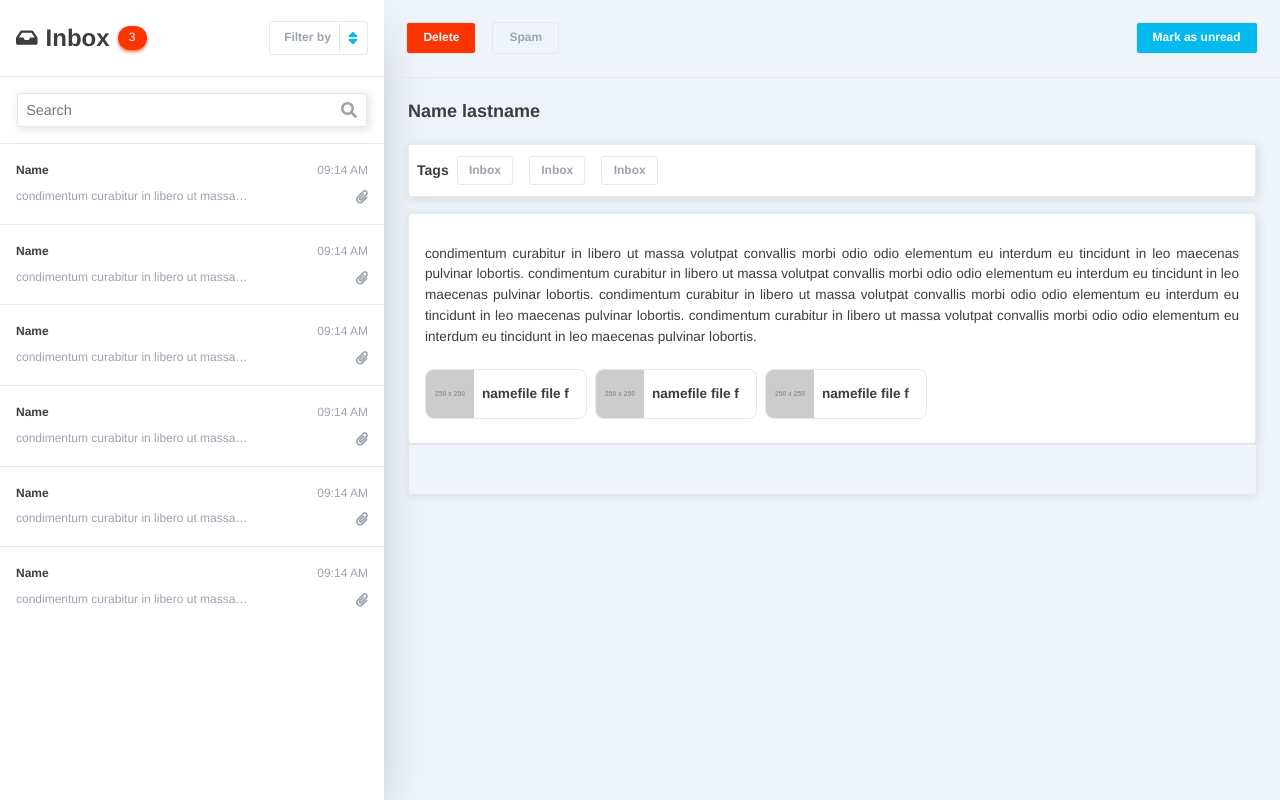
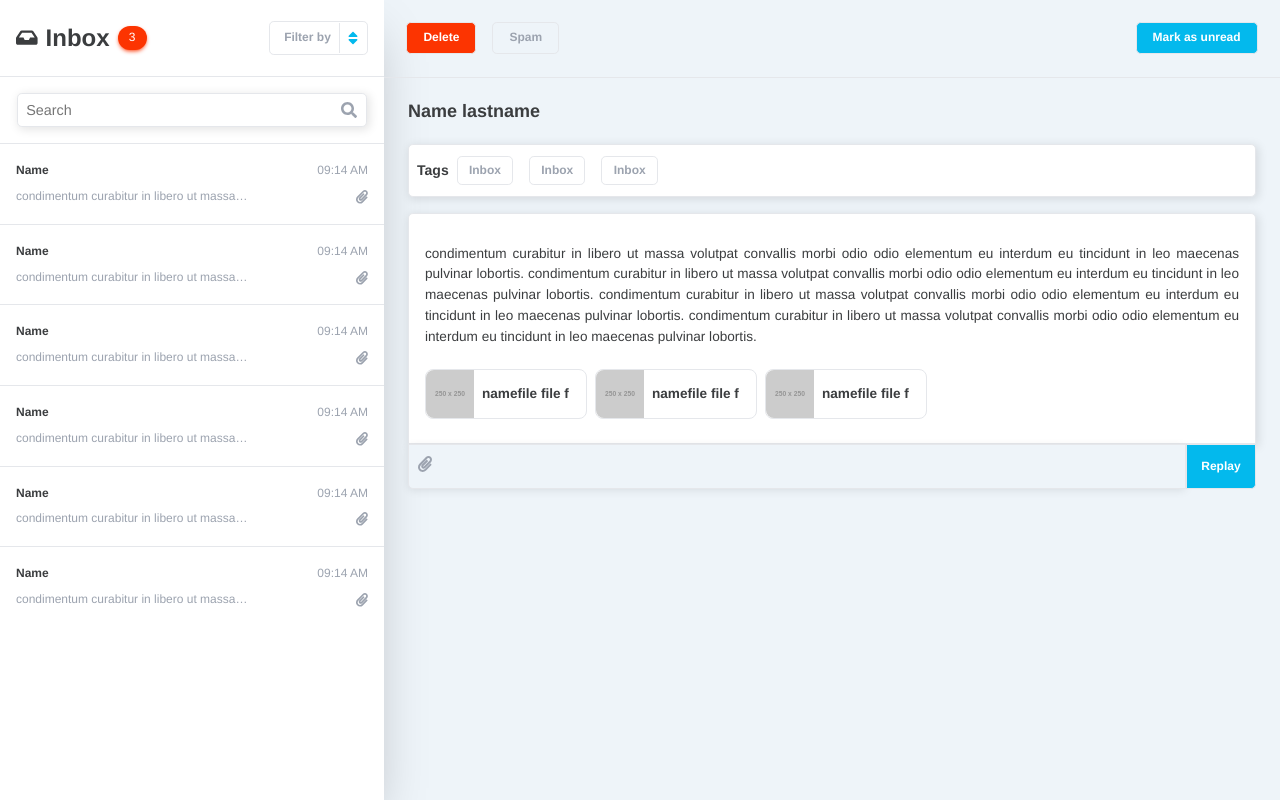
Before and after one commit to AlfredoCU/test-alfredo, a React app: page / in a window 1280 px wide. Built offline with nearby package versions, Linux system fonts and the light colour scheme.

Commit message:
style: detail style was created v1.0.1

```diff
--- a/src/components/common/Textarea.js
+++ b/src/components/common/Textarea.js
@@ -1,11 +1,7 @@
 import React from "react";
 
-const Textarea = () => {
-  return (
-    <div>
-      <textarea className="textarea" />
-    </div>
-  );
+const Textarea = ({ props }) => {
+  return <textarea className="textarea" {...props} />;
 };
 
 export default Textarea;
--- a/src/components/detail/Information.js
+++ b/src/components/detail/Information.js
@@ -1,6 +1,10 @@
 import React from "react";
+import { faPaperclip } from "@fortawesome/free-solid-svg-icons";
+import { FontAwesomeIcon } from "@fortawesome/react-fontawesome";
+
 import TagItem from "./TagItem";
 import FileItem from "./FileItem";
+import Button from "../common/Button";
 import Textarea from "../common/Textarea";
 
 const Information = () => {
@@ -31,7 +35,16 @@ const Information = () => {
           <FileItem />
         </div>
       </div>
-      <Textarea />
+      <div className="detail-info__send">
+        <FontAwesomeIcon icon={faPaperclip} className="detail-info__icon" />
+        <Textarea />
+        <Button
+          type="button"
+          className="button button--primary detail-info__button"
+        >
+          Replay
+        </Button>
+      </div>
     </div>
   );
 };
--- a/src/styles/index.scss
+++ b/src/styles/index.scss
@@ -16,6 +16,7 @@ body {
 
   &__box {
     width: 100%;
+    // display: none;
     background-color: white;
     box-shadow: 0 25px 50px -12px $shadow;
 
@@ -69,11 +70,12 @@ body {
 .dropdown {
   display: flex;
   cursor: pointer;
+  transition: 0.3s;
   margin: 0 0.5rem;
   font-weight: bold;
   color: $text-gray;
   align-items: center;
-  border-radius: 0.2rem;
+  border-radius: 0.3rem;
   border: 1px solid $border;
   background-color: white;
 
@@ -100,7 +102,7 @@ body {
     z-index: 100;
     list-style: none;
     position: absolute;
-    border-radius: 0.2rem;
+    border-radius: 0.3rem;
     border: 1px solid $border;
     background-color: white;
   }
@@ -137,7 +139,7 @@ body {
   width: 95%;
   padding: 0.5rem;
   font-size: 0.9rem;
-  border-radius: 0.2rem;
+  border-radius: 0.3rem;
   border: 1px solid $border;
   box-shadow: 2px 2px 10px 1px $card-shadow;
 }
@@ -221,12 +223,14 @@ body {
 }
 
 .button {
+  opacity: 1;
   margin: 0.5rem;
   cursor: pointer;
+  transition: 0.3s;
   font-weight: bold;
   color: $text-gray;
   padding: 0.5rem 1rem;
-  border-radius: 0.2rem;
+  border-radius: 0.3rem;
   border: 1px solid $border;
   background-color: transparent;
 
@@ -238,6 +242,10 @@ body {
   &--delete {
     color: white;
     background-color: $red;
+  }
+
+  &:hover {
+    opacity: 0.5;
   }
 }
 
@@ -251,7 +259,7 @@ body {
   &__tags {
     display: flex;
     flex-wrap: wrap;
-    border-radius: 0.2rem;
+    border-radius: 0.3rem;
     padding: 0.2rem 0.5rem;
     border: 1px solid $border;
     background-color: white;
@@ -262,7 +270,7 @@ body {
     margin: 0.5rem;
     color: $text-gray;
     font-weight: bold;
-    border-radius: 0.2rem;
+    border-radius: 0.3rem;
     padding: 0.2rem 0.5rem;
     border: 1px solid $border;
 
@@ -274,9 +282,9 @@ body {
   &__body {
     padding: 1rem;
     margin-top: 1rem;
-    border-radius: 0.2rem;
     border: 1px solid $border;
     background-color: white;
+    border-radius:  0.3rem 0.3rem 0 0;
     box-shadow: 2px 2px 10px 1px $card-shadow;
 
     & > p {
@@ -292,12 +300,18 @@ body {
   }
 
   &__item-file {
-    width: 10rem;
+    opacity: 1;
     display: flex;
+    cursor: pointer;
+    margin: 0.5rem 0;
+    transition: 0.3s;
     align-items: center;
     border-radius: 0.5rem;
     border: 1px solid $border;
-    margin: 0.5rem 0.5rem 0.5rem 0;
+
+    &:hover {
+      opacity: 0.7;
+    }
 
     & > img {
       width: 30%;
@@ -309,17 +323,41 @@ body {
       font-weight: bold;
       font-size: 0.85rem;
     }
+
+    @include medium-up() {
+      width: 10rem;
+      margin: 0.5rem 0.5rem 0.5rem 0;
+    }
+  }
+
+  &__send {
+    display: flex;
+    position: relative;
+  }
+
+  &__icon {
+    top: 12px;
+    left: 10px;
+    cursor: pointer;
+    font-size: 1rem;
+    color: $text-gray;
+    position: absolute;
+  }
+
+  &__button {
+    margin: 0;
+    padding: 0.9rem;
+    border-radius: 0 0 0.3rem 0;
   }
 }
 
 .textarea {
-  width: 98%;
+  width: 90%;
   resize: none;
-  padding: 0.5rem;
-  font-size: 0.9rem;
-  position: relative;
+  font-size: 0.8rem;
   border: 1px solid $border;
   background-color: $body-bg;
-  border-radius: 0 0 0.2rem 0.2rem;
+  padding: 0.6rem 2rem 0.2rem;
+  border-radius: 0 0 0 0.3rem;
   box-shadow: 0px 2px 10px -1px $card-shadow;
 }
```
